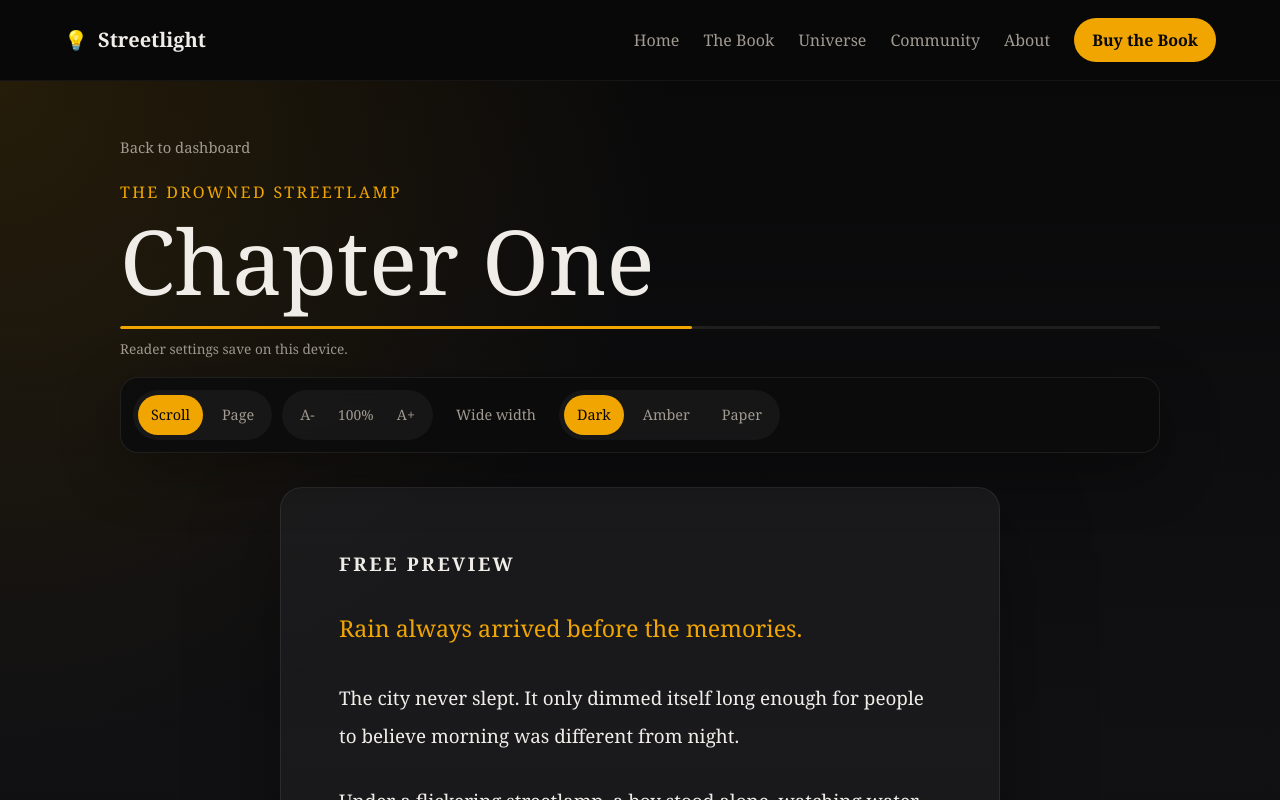
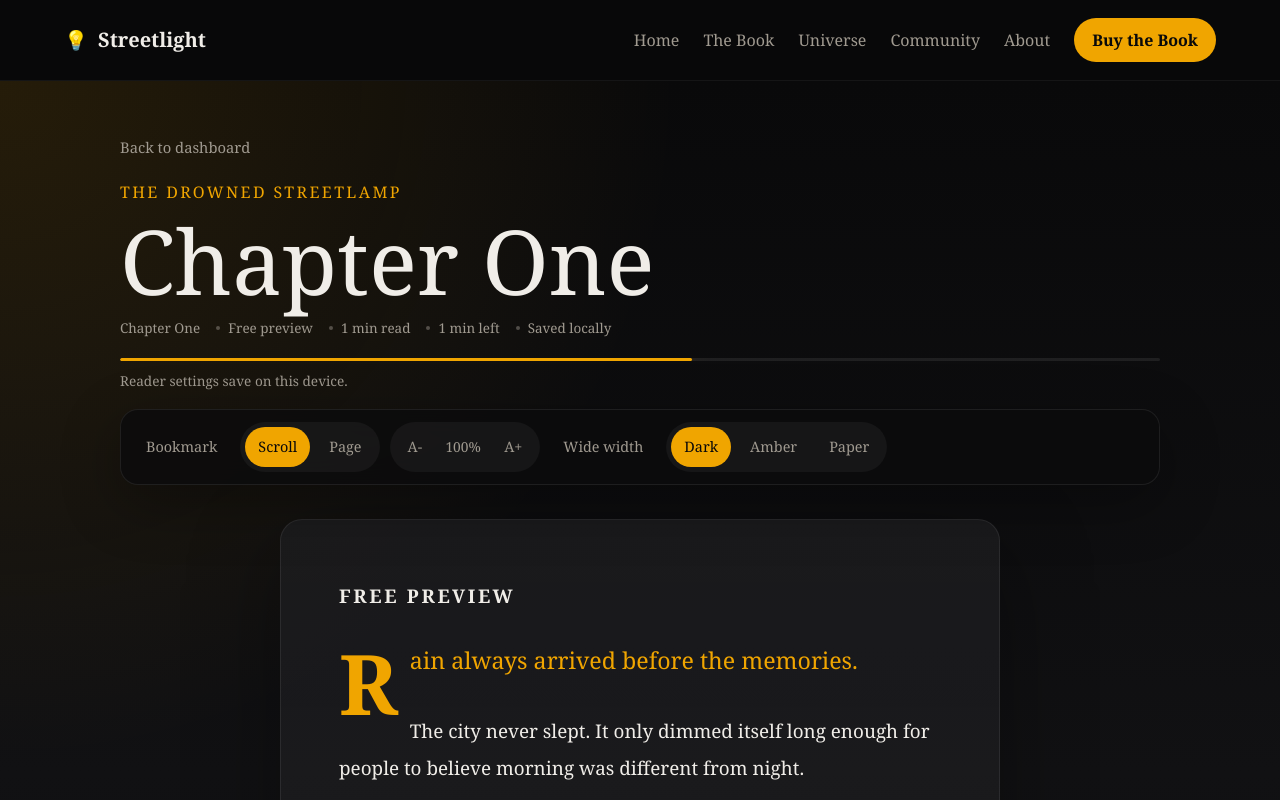
Before and after one commit to Kinyash51/Streetlight, a Next.js app: page /read/chapter-one in a window 1280 px wide. Shown: the top 800 px of the page. Built offline with nearby package versions, Linux system fonts and the light colour scheme.

Commit message:
Add reader comfort details

```diff
--- a/app/globals.css
+++ b/app/globals.css
@@ -706,6 +706,31 @@ overflow: hidden;
   margin: 0 0 20px;
 }
 
+.reader-meta-bar {
+  display: flex;
+  align-items: center;
+  flex-wrap: wrap;
+  gap: 9px 16px;
+  margin: -8px 0 20px;
+  color: var(--text-secondary);
+  font-size: .84rem;
+}
+
+.reader-meta-bar span {
+  display: inline-flex;
+  align-items: center;
+  gap: 8px;
+}
+
+.reader-meta-bar span:not(:first-child)::before {
+  content: "";
+  width: 4px;
+  height: 4px;
+  border-radius: 50%;
+  background: currentColor;
+  opacity: .45;
+}
+
 .reader-progress {
   height: 3px;
   overflow: hidden;
@@ -830,6 +855,15 @@ overflow: hidden;
   line-height: 1.55;
 }
 
+.reader-manuscript .reader-intro::first-letter {
+  float: left;
+  padding: .08em .14em 0 0;
+  color: var(--amber);
+  font-size: 3.6em;
+  font-weight: 700;
+  line-height: .78;
+}
+
 .reader-theme-paper .section-tag,
 .reader-theme-paper .reader-kicker,
 .reader-theme-paper .reader-back,
@@ -847,6 +881,10 @@ overflow: hidden;
 .reader-theme-paper .reader-manuscript p,
 .reader-theme-paper .reader-chrome h1 {
   color: #241b13;
+}
+
+.reader-theme-paper .reader-manuscript .reader-intro::first-letter {
+  color: #8a4f00;
 }
 
 .reader-theme-paper .reader-toggle,
@@ -928,6 +966,22 @@ overflow: hidden;
 
 .highlight-save-bar span {
   color: var(--text-primary);
+}
+
+.reader-toast {
+  position: fixed;
+  left: 50%;
+  bottom: 24px;
+  z-index: 80;
+  transform: translateX(-50%);
+  padding: 12px 18px;
+  border: 1px solid rgba(240,165,0,.26);
+  border-radius: 999px;
+  background: rgba(12,12,13,.92);
+  color: var(--text-primary);
+  box-shadow: 0 18px 60px rgba(0,0,0,.38);
+  backdrop-filter: blur(12px);
+  font-size: .9rem;
 }
 
 .highlights-page {
--- a/components/ReaderChapter.tsx
+++ b/components/ReaderChapter.tsx
@@ -19,6 +19,7 @@ type ReaderChapterProps = {
 
 const readerSettingsKey = "streetlight-reader-settings";
 const readerProgressKey = "streetlight-reader-progress";
+const readerBookmarksKey = "streetlight-reader-bookmarks";
 
 const defaultReaderSettings: ReaderSettings = {
   mode: "scroll",
@@ -43,8 +44,34 @@ type ReaderProgress = {
   lastOpenedAt: string;
 };
 
+function estimateReadTime(chapter: Chapter) {
+  const wordCount = [chapter.intro, ...chapter.paragraphs].join(" ").split(/\s+/).length;
+  const minutes = Math.max(1, Math.ceil(wordCount / 210));
+
+  return `${minutes} min read`;
+}
+
 function writeReaderProgress(progressSnapshot: ReaderProgress) {
   window.localStorage.setItem(readerProgressKey, JSON.stringify(progressSnapshot));
+}
+
+function readBookmarks() {
+  const savedBookmarks = window.localStorage.getItem(readerBookmarksKey);
+
+  if (!savedBookmarks) {
+    return [];
+  }
+
+  try {
+    const parsedBookmarks = JSON.parse(savedBookmarks);
+
+    return Array.isArray(parsedBookmarks)
+      ? parsedBookmarks.filter((bookmark): bookmark is string => typeof bookmark === "string")
+      : [];
+  } catch {
+    window.localStorage.removeItem(readerBookmarksKey);
+    return [];
+  }
 }
 
 function isReaderMode(value: unknown): value is ReaderMode {
@@ -98,12 +125,23 @@ export default function ReaderChapter({ chapter }: ReaderChapterProps) {
   const [settingsOpen, setSettingsOpen] = useState(false);
   const [selectedText, setSelectedText] = useState("");
   const [highlightSaved, setHighlightSaved] = useState(false);
+  const [bookmarked, setBookmarked] = useState(false);
+  const [toastMessage, setToastMessage] = useState("");
   const { fontScale, mode, theme, wide } = settings;
+  const readTime = useMemo(() => estimateReadTime(chapter), [chapter]);
 
   useEffect(() => {
     const savedSettings = readSavedReaderSettings();
     window.setTimeout(() => setSettings(savedSettings), 0);
   }, []);
+
+  useEffect(() => {
+    const timer = window.setTimeout(() => {
+      setBookmarked(readBookmarks().includes(chapter.slug));
+    }, 0);
+
+    return () => window.clearTimeout(timer);
+  }, [chapter.slug]);
 
   const pages = useMemo(
     () => [
@@ -117,6 +155,14 @@ export default function ReaderChapter({ chapter }: ReaderChapterProps) {
     mode === "page"
       ? Math.round(((pageIndex + 1) / pages.length) * 100)
       : scrollProgress;
+  const timeLeft = useMemo(() => {
+    const minutes = Math.max(
+      1,
+      Math.ceil(((100 - progress) / 100) * Number.parseInt(readTime, 10))
+    );
+
+    return progress >= 92 ? "Almost done" : `${minutes} min left`;
+  }, [progress, readTime]);
 
   function saveSettings(nextSettings: ReaderSettings) {
     setSettings(nextSettings);
@@ -232,6 +278,20 @@ export default function ReaderChapter({ chapter }: ReaderChapterProps) {
     window.getSelection()?.removeAllRanges();
     setSelectedText("");
     setHighlightSaved(true);
+    setToastMessage("Highlight saved locally.");
+    window.setTimeout(() => setToastMessage(""), 2400);
+  }
+
+  function toggleBookmark() {
+    const bookmarks = readBookmarks();
+    const nextBookmarks = bookmarked
+      ? bookmarks.filter((bookmark) => bookmark !== chapter.slug)
+      : [...new Set([chapter.slug, ...bookmarks])];
+
+    window.localStorage.setItem(readerBookmarksKey, JSON.stringify(nextBookmarks));
+    setBookmarked(!bookmarked);
+    setToastMessage(bookmarked ? "Bookmark removed." : "Bookmark saved locally.");
+    window.setTimeout(() => setToastMessage(""), 2400);
   }
 
   return (
@@ -243,6 +303,13 @@ export default function ReaderChapter({ chapter }: ReaderChapterProps) {
           </Link>
           <p className="section-tag">{chapter.book}</p>
           <h1>{chapter.title}</h1>
+          <div className="reader-meta-bar">
+            <span>Chapter One</span>
+            <span>Free preview</span>
+            <span>{readTime}</span>
+            <span>{timeLeft}</span>
+            <span>Saved locally</span>
+          </div>
         </div>
 
         <div className="reader-progress" aria-label={`${progress}% complete`}>
@@ -254,6 +321,15 @@ export default function ReaderChapter({ chapter }: ReaderChapterProps) {
       </section>
 
       <section className="reader-toolbar" aria-label="Reader controls">
+        <button
+          type="button"
+          className={bookmarked ? "reader-tool active" : "reader-tool"}
+          onClick={toggleBookmark}
+          aria-pressed={bookmarked}
+        >
+          {bookmarked ? "Bookmarked" : "Bookmark"}
+        </button>
+
         <div className="reader-toggle" aria-label="Reading mode">
           <button
             type="button"
@@ -405,6 +481,12 @@ export default function ReaderChapter({ chapter }: ReaderChapterProps) {
         </section>
       )}
 
+      {toastMessage ? (
+        <div className="reader-toast" role="status" aria-live="polite">
+          {toastMessage}
+        </div>
+      ) : null}
+
       <section className="reader-endcap">
         <p className="section-tag">End of Preview</p>
         <h2>Want the rest of the story?</h2>
```
